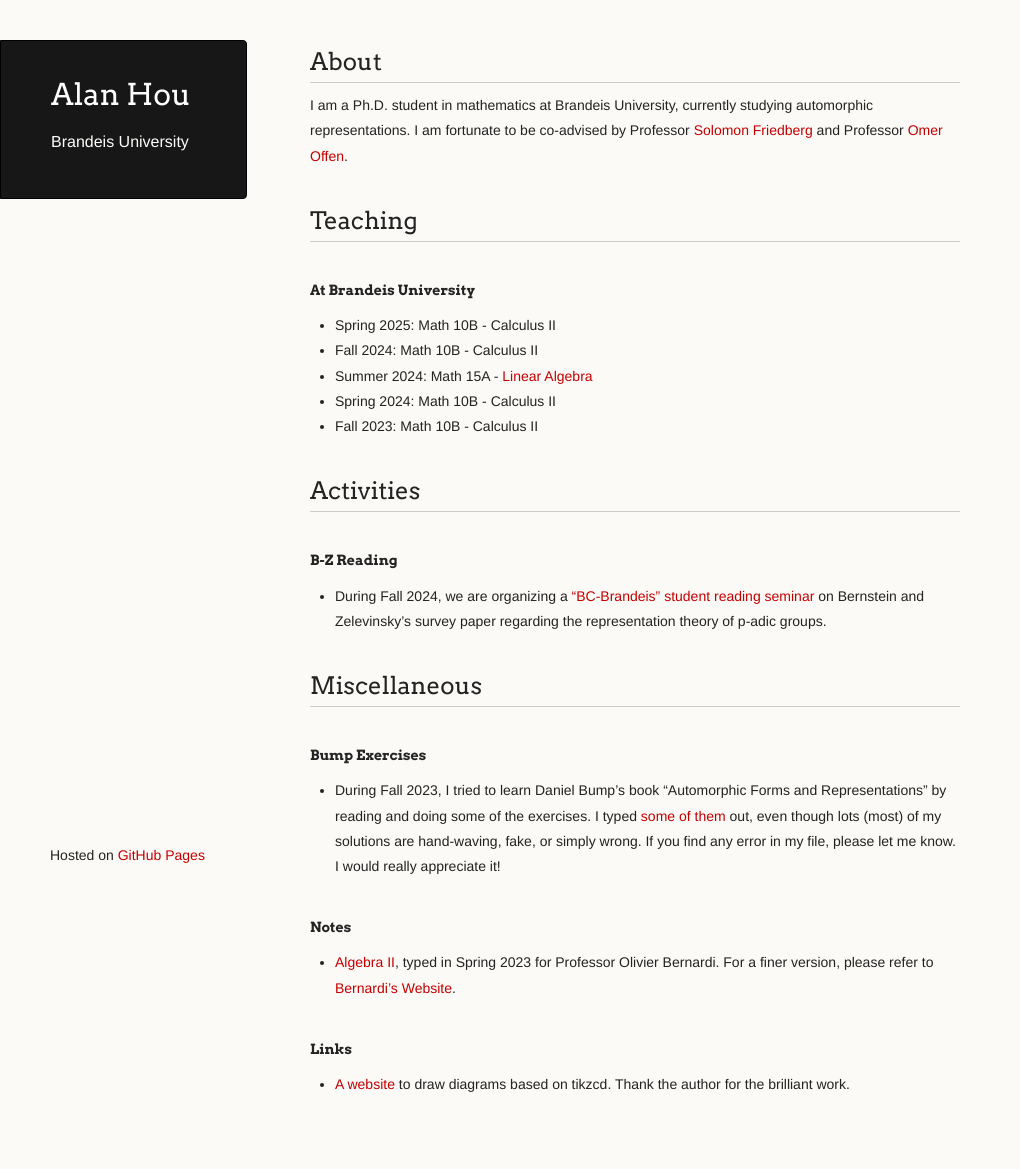
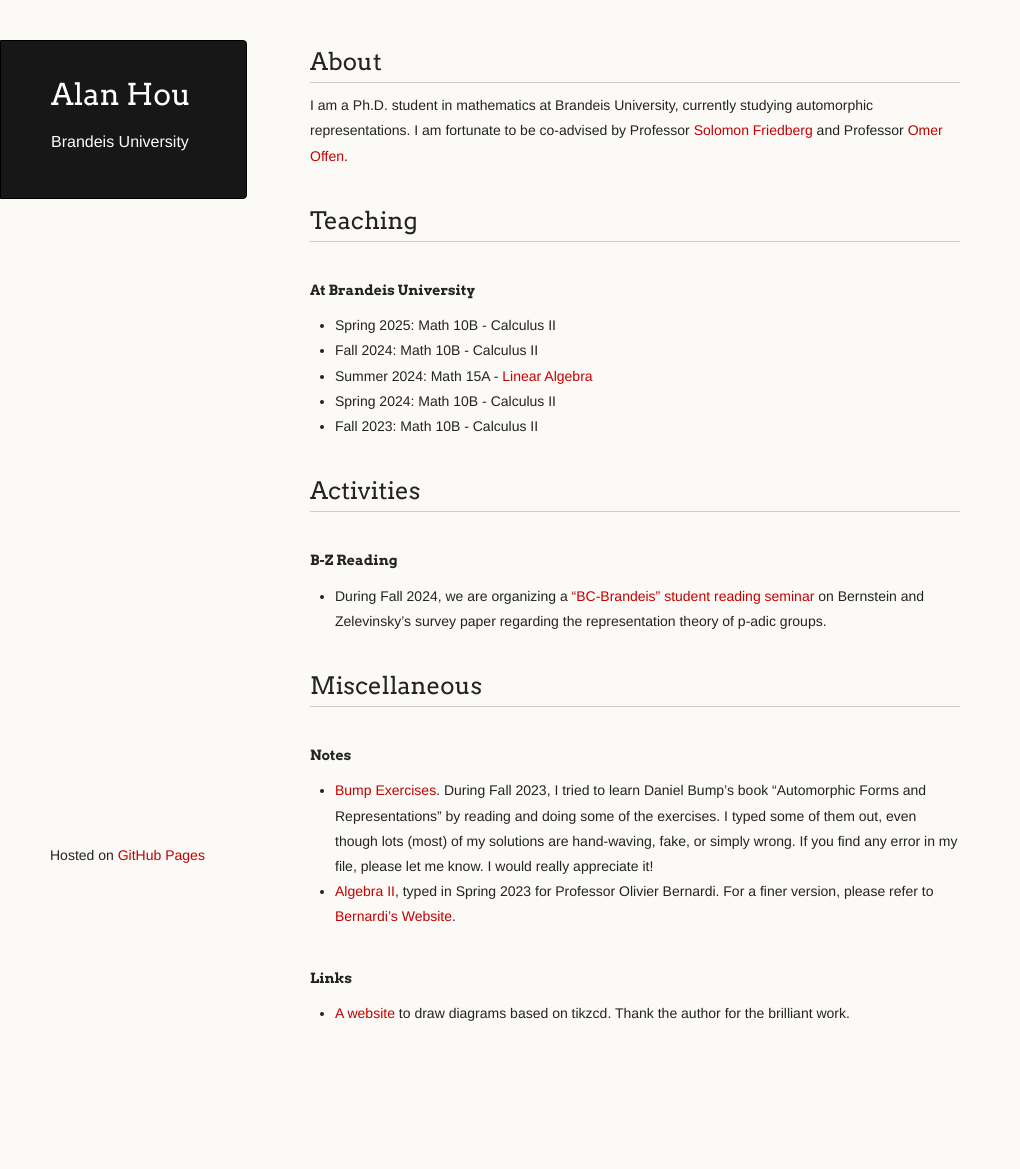
Before and after one commit to axhou/axhou.github.io, a Jekyll site: the page built from index.md, in a window 1280 px wide. Shown: the whole page, without its empty margins (0-1020 px from the left). Built offline with Jekyll 4.4.1, drawn with Linux system fonts in a browser that asks for light colours; our own code applies the rules of GitHub Pages for plain Markdown files; after the commit the page ends 1098 px from its top, so only the background shows below that.

```diff
--- a/index.md
+++ b/index.md
@@ -24,10 +24,9 @@ I am a Ph.D. student in mathematics at Brandeis University, currently studying a
 
 ## Miscellaneous
 
-#### Bump Exercises
-- During Fall 2023, I tried to learn Daniel Bump's book "Automorphic Forms and Representations" by reading and doing some of the exercises. I typed [some of them](./docs/Exercise.pdf) out, even though lots (most) of my solutions are hand-waving, fake, or simply wrong. If you find any error in my file, please let me know. I would really appreciate it!
+#### Notes
 
-#### Notes
+- [Bump Exercises](./docs/Exercise.pdf). During Fall 2023, I tried to learn Daniel Bump's book "Automorphic Forms and Representations" by reading and doing some of the exercises. I typed some of them out, even though lots (most) of my solutions are hand-waving, fake, or simply wrong. If you find any error in my file, please let me know. I would really appreciate it!
 - [Algebra II](./docs/Algebra2notes.pdf), typed in Spring 2023 for Professor Olivier Bernardi. For a finer version, please refer to [Bernardi's Website](https://sites.google.com/brandeis.edu/bernardi/teaching).
 
 #### Links
```
